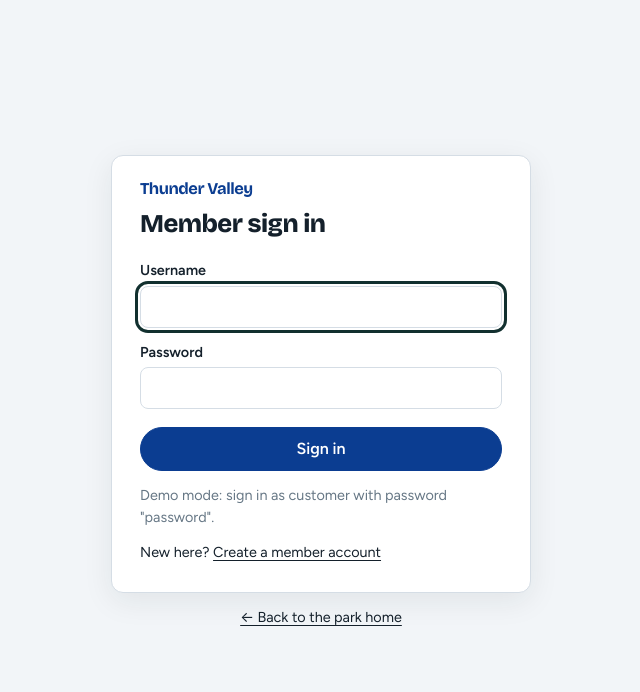
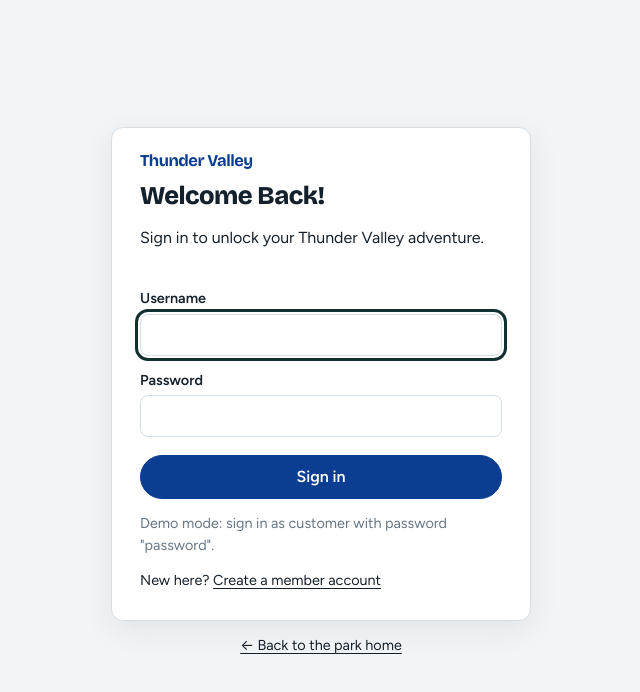
Before and after one commit to AlejandroJM0428/COSC-3380---Theme-Park-Project, a React (Vite) app in the folder client/: page /member/login in a window 1280 px wide. Shown: the top 692 px of the page, without its empty margins (319-959 px from the left). Built offline with nearby package versions, Linux system fonts and the light colour scheme.

Commit message:
Redesign Thunder Valley member sign in page

```diff
--- a/client/src/components/AuthShell.jsx
+++ b/client/src/components/AuthShell.jsx
@@ -6,8 +6,12 @@ import '../login.css'
 // variant="member" uses the public site look; variant="staff" uses the staff portal look.
 // `role` tints the staff page (awning and button) once a portal is chosen.
 export default function AuthShell({ variant = 'member', role, title, children }) {
+  const isMemberLogin = variant === 'member' && title === 'Member sign in'
   return (
-    <div className={`auth auth-${variant}`} data-role={role || undefined}>
+    <div
+     className={`auth auth-${variant} ${isMemberLogin ? 'tv-member-login' : ''}`}
+     data-role={role || undefined}
+    >
       {variant === 'staff' && (
         <div className="awning-wrap" aria-hidden="true">
           <div className="awning" />
@@ -17,7 +21,14 @@ export default function AuthShell({ variant = 'member', role, title, children })
         <section className="auth-card" aria-labelledby="auth-title">
           <header className="auth-head">
             <Wordmark tagline={false} />
-            <h1 id="auth-title">{title}</h1>
+            <h1 id="auth-title">
+              {isMemberLogin ? 'Welcome Back!' : title}
+            </h1>
+            {isMemberLogin && (
+              <p className="tv-login-subtitle">
+                  Sign in to unlock your Thunder Valley adventure.
+              </p>
+             )}
           </header>
           <div className="auth-body">{children}</div>
         </section>
```
